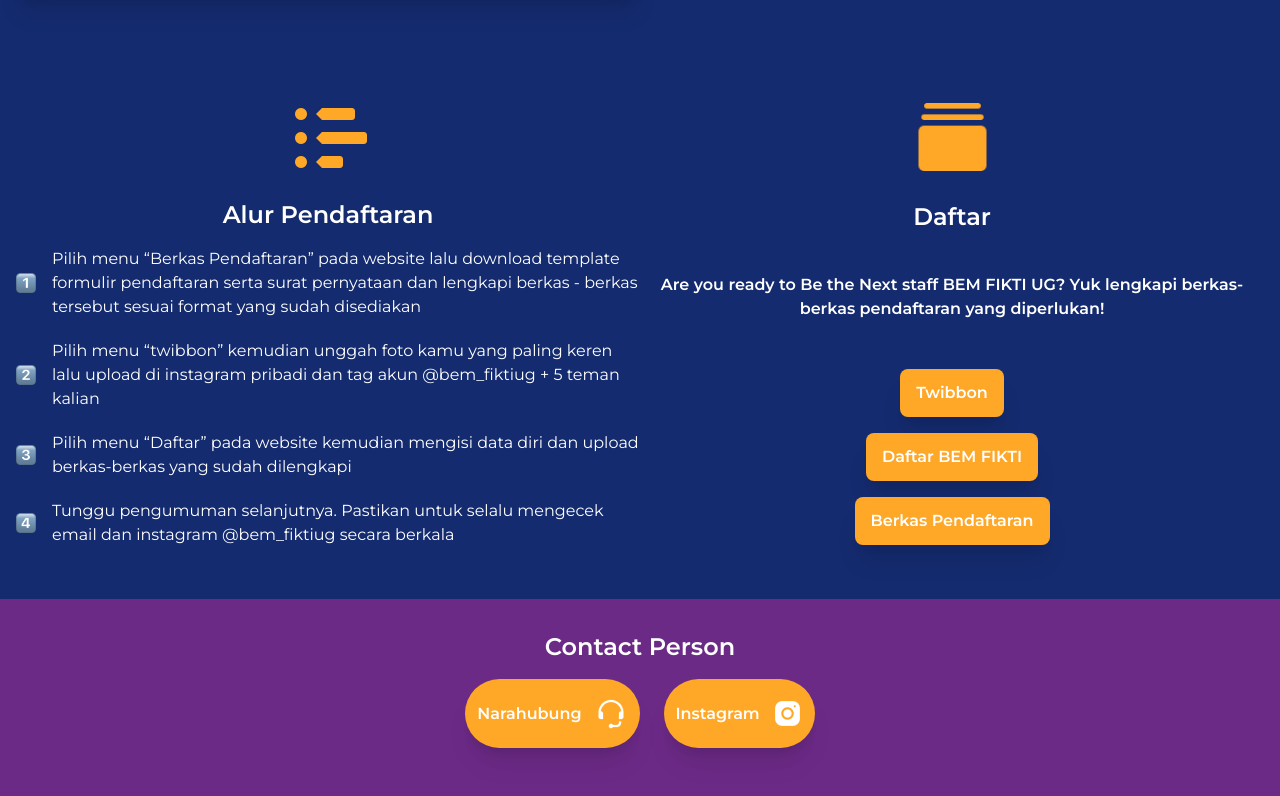
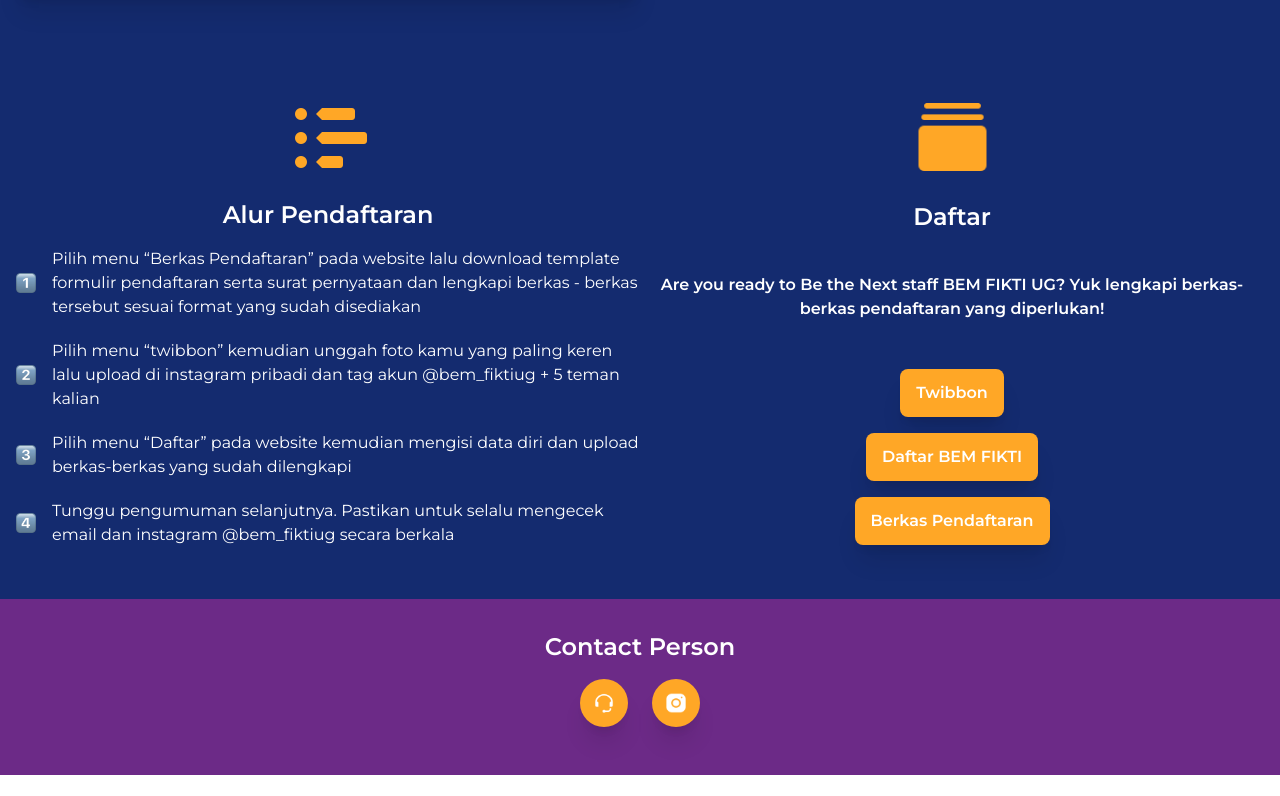
Before and after one commit to AryoNoer/Oprec, a website: page index.html in a window 1280 px wide. Shown: the part 6779-7575 px from the top of the page. After the commit the page ends 7554 px from the top, so only its background shows below. Drawn offline with Linux system fonts and the light colour scheme; a web font is replaced by a local one.

Commit message:
edit button cp

```diff
--- a/index.html
+++ b/index.html
@@ -862,20 +862,20 @@
         <h1 class="text-2xl text-white font-semibold">Contact Person</h1>
         <div class="flex gap-6">
           <div
-            class="bg-orange flex gap-3 items-center justify-center text-white font-semibold rounded-full shadow-xl px-3 py-2 my-4 hover:bg-navy active:bg-violet-700 focus:outline-none focus:ring focus:ring-violet-300 duration-300"
+            class="bg-orange flex items-center justify-center text-white font-semibold rounded-full shadow-xl py-1 px-3 my-4 hover:bg-navy active:bg-violet-700 focus:outline-none focus:ring focus:ring-violet-300 duration-300"
           >
             <a
               href="https://wa.me/08...
             "
-              >Narahubung</a
+              ></a
             >
-            <img src="src/Headset.png" alt="" />
+            <img src="src/Headset.png" alt="" class="w-[24px] h-[32px]" />
           </div>
           <div
-            class="bg-orange flex gap-3 items-center justify-center text-white font-semibold rounded-full shadow-xl px-3 py-2 my-4 hover:bg-navy active:bg-violet-700 focus:outline-none focus:ring focus:ring-violet-300 duration-300"
+            class="bg-orange flex items-center justify-center text-white font-semibold rounded-full shadow-xl py-1 px-3 my-4 hover:bg-navy active:bg-violet-700 focus:outline-none focus:ring focus:ring-violet-300 duration-300"
           >
-            <a href="https://www.instagram.com/ug_bemfikti">Instagram</a>
-            <img src="src/Instagram.png" alt="" />
+            <a href="https://www.instagram.com/ug_bemfikti"></a>
+            <img src="src/Instagram.png" alt="" class="w-[24px] h-[40px]" />
           </div>
         </div>
       </div>
```
Also changed, not shown: dist/output.css.
